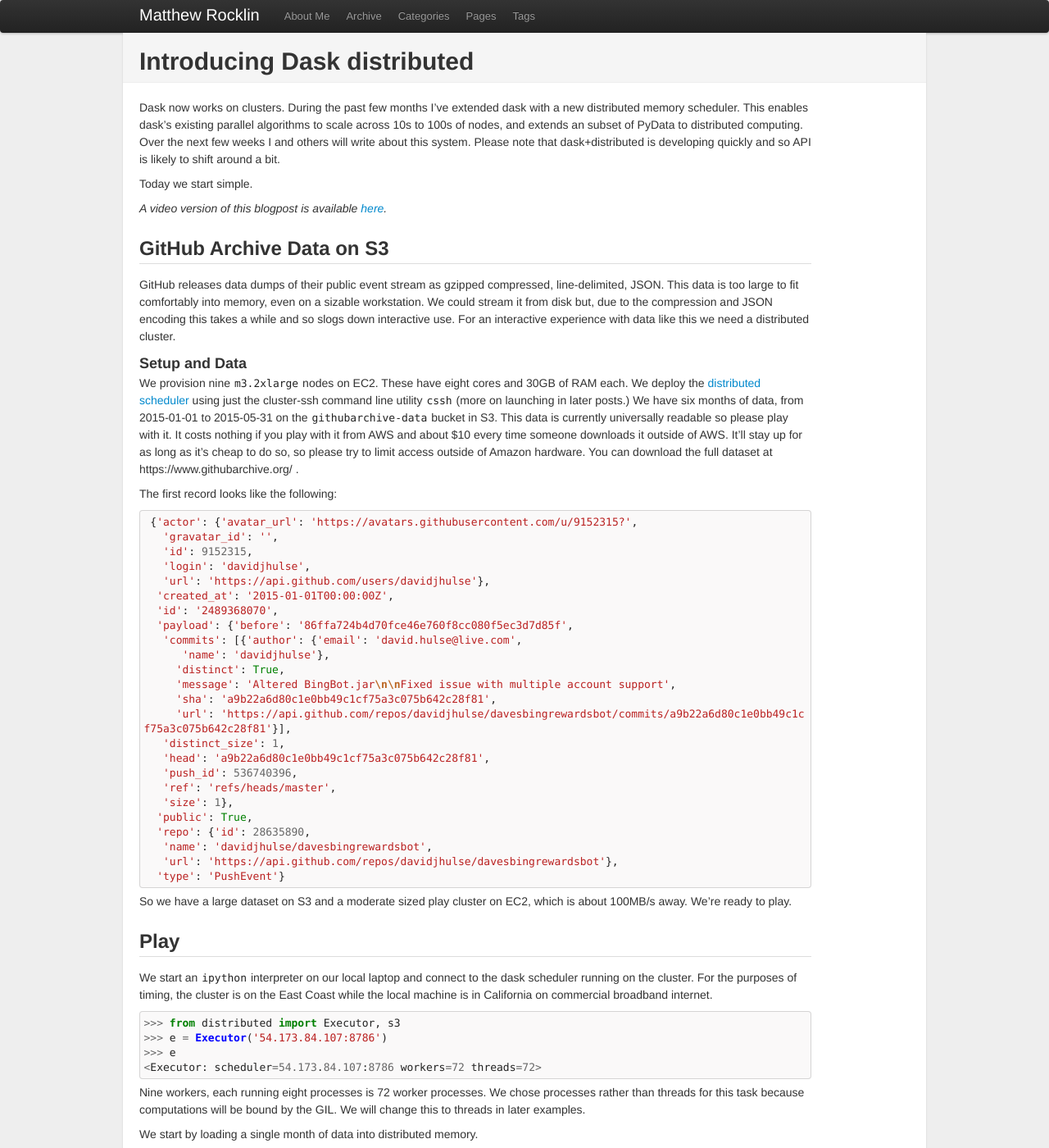
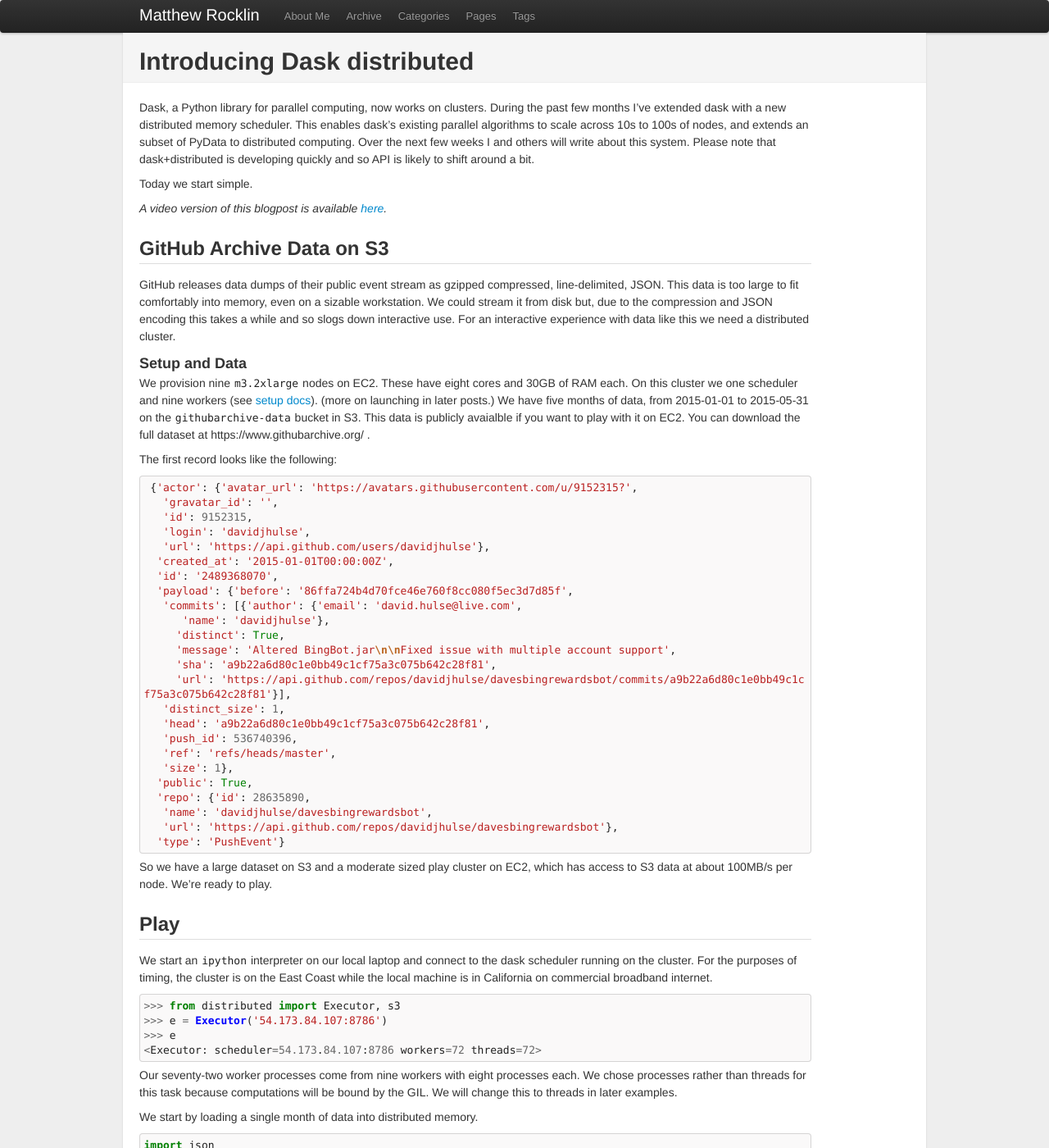
Before and after one commit to besyskymnbk/blog, a Jekyll site: the page built from _posts/work/2016-02-13-dask-distributed-part1.md, in a window 1280 px wide and 1400 px high. Shown: the whole window at 82% size. Built offline with Jekyll 4.4.1, drawn with Linux system fonts in a browser that asks for light colours; comment, search, counter and statistics services are not loaded; some of the changed text lies outside the part shown.

Commit message:
edits from @koverholt

````diff
--- a/_posts/work/2016-02-13-dask-distributed-part1.md
+++ b/_posts/work/2016-02-13-dask-distributed-part1.md
@@ -8,12 +8,13 @@ theme: twitter
 ---
 {% include JB/setup %}
 
-Dask now works on clusters.  During the past few months I've extended dask with
-a new distributed memory scheduler.  This enables dask's existing parallel
-algorithms to scale across 10s to 100s of nodes, and extends an subset of
-PyData to distributed computing.  Over the next few weeks I and others will
-write about this system.  Please note that dask+distributed is developing
-quickly and so API is likely to shift around a bit.
+Dask, a Python library for parallel computing, now works on clusters.  During
+the past few months I've extended dask with a new distributed memory scheduler.
+This enables dask's existing parallel algorithms to scale across 10s to 100s of
+nodes, and extends an subset of PyData to distributed computing.  Over the next
+few weeks I and others will write about this system.  Please note that
+dask+distributed is developing quickly and so API is likely to shift around a
+bit.
 
 Today we start simple.
 
@@ -35,17 +36,12 @@ cluster.
 ### Setup and Data
 
 We provision nine `m3.2xlarge` nodes on EC2.  These have eight cores and 30GB of
-RAM each.  We deploy the
-[distributed scheduler](http://distributed.readthedocs.org/en/latest/setup.html)
-using just the cluster-ssh command line utility
-[`cssh`](https://github.com/duncs/clusterssh/wiki) (more on launching in later
-posts.)  We have six months of data, from 2015-01-01 to 2015-05-31 on the
-`githubarchive-data` bucket in S3.  This data is currently universally
-readable so please play with it.  It costs nothing if you play with it from
-AWS and about $10 every time someone downloads it outside of AWS.  It'll stay
-up for as long as it's cheap to do so, so please try to limit access outside of
-Amazon hardware.  You can download the full dataset at
-https://www.githubarchive.org/ .
+RAM each.  On this cluster we one scheduler and nine workers
+(see [setup docs](http://distributed.readthedocs.org/en/latest/setup.html)).
+(more on launching in later posts.)  We have five months of data, from
+2015-01-01 to 2015-05-31 on the `githubarchive-data` bucket in S3.  This data
+is publicly avaialble if you want to play with it on EC2.  You can download the
+full dataset at https://www.githubarchive.org/ .
 
 The first record looks like the following:
 
@@ -77,7 +73,7 @@ The first record looks like the following:
 ```
 
 So we have a large dataset on S3 and a moderate sized play cluster on EC2,
-which is about 100MB/s away.  We're ready to play.
+which has access to S3 data at about  100MB/s per node.  We're ready to play.
 
 Play
 ----
@@ -94,9 +90,10 @@ broadband internet.
 <Executor: scheduler=54.173.84.107:8786 workers=72 threads=72>
 ```
 
-Nine workers, each running eight processes is 72 worker processes. We chose
-processes rather than threads for this task because computations will be bound
-by the GIL.  We will change this to threads in later examples.
+Our seventy-two worker processes come from nine workers with eight processes
+each.  We chose processes rather than threads for this task because
+computations will be bound by the GIL.  We will change this to threads in later
+examples.
 
 We start by loading a single month of data into distributed memory.
 
@@ -107,13 +104,16 @@ records = text.map(json.loads)
 records = e.persist(records)
 ```
 
-The data lives in S3 in hourly files as gzipped encoded, line delimited
-JSON.  We load it as text and then map the `json.loads` function over the
-lines.  Finally we tell the scheduler to persist this collection in RAM.  The
-scheduler starts our computation asynchronously and gives us back a collection
-pointing to the not-yet-finished result.  The actual computation on the cluster
-happens asynchronously.  We gain control of our interpreter immediately while
-the cluster hums along.
+The data lives in S3 in hourly files as gzipped encoded, line delimited JSON.
+The `s3.read_text` and `text.map` functions produce
+[dask.bag](http://dask.pydata.org/en/latest/bag.html) objects which track our
+operations in a lazily built task graph.  When we ask the executor to `persist`
+this collection we ship those tasks off to the scheduler to run on all of the
+workers in parallel.  The `persist` function gives us back another `dask.bag`
+pointing to these remotely running results.  This persist function returns
+immediately, the computation happens on the cluster in the background
+asynchronously.  We gain control of our interpreter immediately while the
+cluster hums along.
 
 The cluster takes around 40 seconds to download, decompress, and parse this
 data.  If you watch the video embedded above you'll see fancy progress-bars.
@@ -193,7 +193,7 @@ overhead.
 Investigate Jupyter
 -------------------
 
-We investigate the activities of project [Jupyter](http://jupyter.org/).  We
+We investigate the activities of [Project Jupyter](http://jupyter.org/).  We
 chose this project because it's sizable and because we understand the players
 involved and so can check our accuracy.  This will require us to filter our
 data to a much smaller subset, then find popular repositories and members.
@@ -311,7 +311,7 @@ Nothing too surprising here if you know these folks.
 Full Dataset
 ------------
 
-The full six months of data is too large to fit in memory, even for this
+The full five months of data is too large to fit in memory, even for this
 cluster.  When we represent semi-structured data like this with dynamic data
 structures like lists and dictionaries there is quite a bit of memory bloat.
 Some care to efficient semi-structured storage here could save us from having
@@ -338,7 +338,7 @@ not the full `records` dataset.
 >>> jupyter = e.persist(jupyter)
 ```
 
-It takes 2m36s to download, decompress, parse, the six months of publicly
+It takes 2m36s to download, decompress, parse, the five months of publicly
 available GitHub events for all Jupyter events on nine `m3.2xlarges`.
 
 There were seven thousand such events.
@@ -442,7 +442,7 @@ both easy to solve and the common case.  Woo hoo!
 
 Here we saw that dask+distributed handle the common case decently well and with
 a Pure Python stack.  Typically Python users rely on a JVM technology like
-Hadoop/Spark/Storm do distribute their computations.  Here we have Python
+Hadoop/Spark/Storm to distribute their computations.  Here we have Python
 distributing Python; there are some usability gains to be had here like nice
 stack traces, a bit less serialization overhead, and attention to other
 Pythonic style choices.
@@ -490,8 +490,11 @@ done differently with more time.
 Links
 -----
 
-*  [dask](https://dask.pydata.org/en/latest/), the original project
-*  [distributed](https://distributed.readthedocs.org/en/latest/), the
-   distributed memory scheduler powering the cluster computing
-*  [dask.bag](http://dask.pydata.org/en/latest/bag.html), the user API we've
-   used in this post.
+*   [dask](https://dask.pydata.org/en/latest/), the original project
+*   [distributed](https://distributed.readthedocs.org/en/latest/), the
+    distributed memory scheduler powering the cluster computing
+*   [dask.bag](http://dask.pydata.org/en/latest/bag.html), the user API we've
+    used in this post.
+*   This post largely repeats work by [Blake Griffith](https://github.com/cowlicks) in a
+    [similar post](https://www.continuum.io/content/dask-distributed-and-anaconda-cluster)
+    last year with an older iteration of the dask distributed scheduler
````
